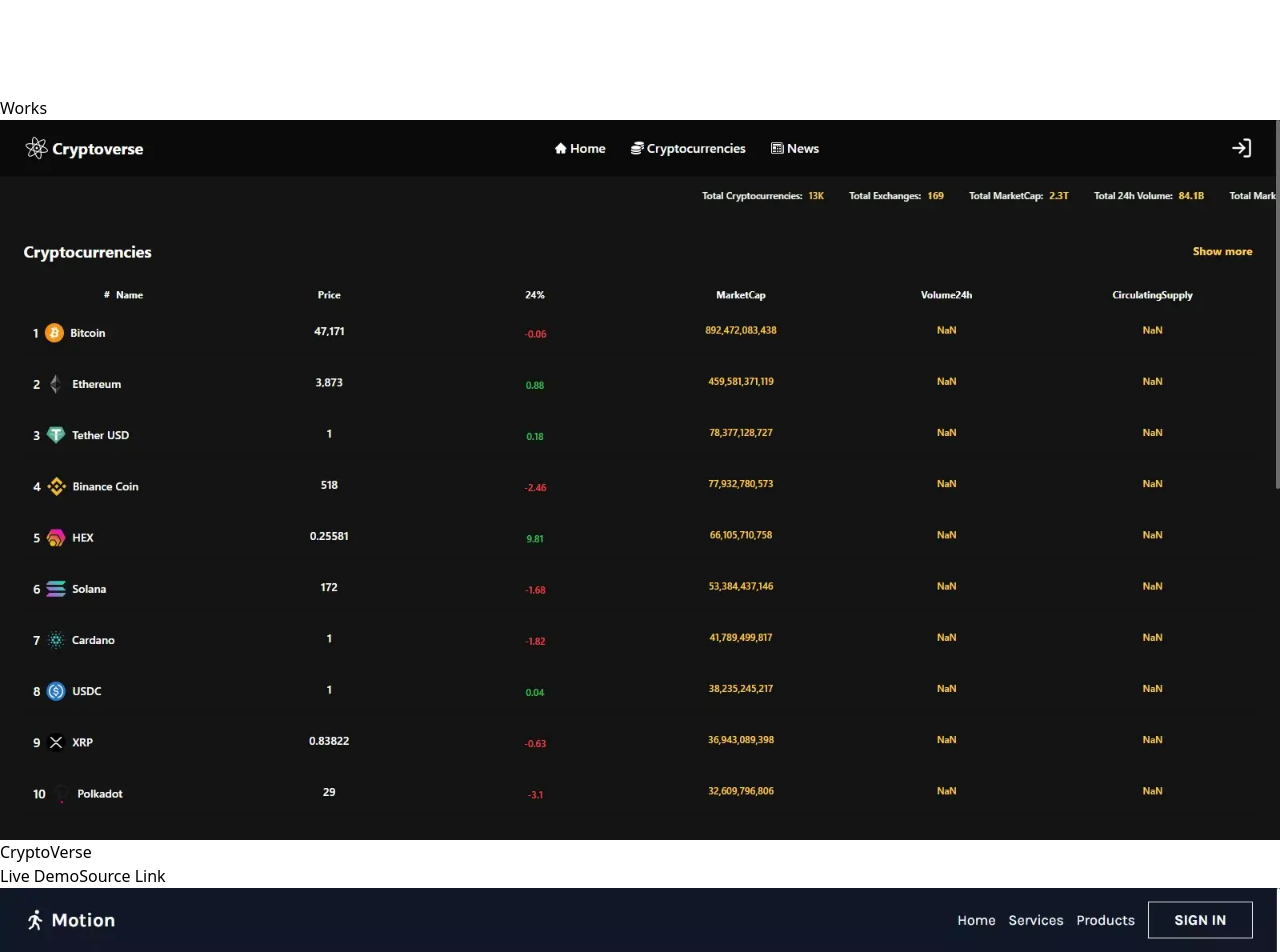
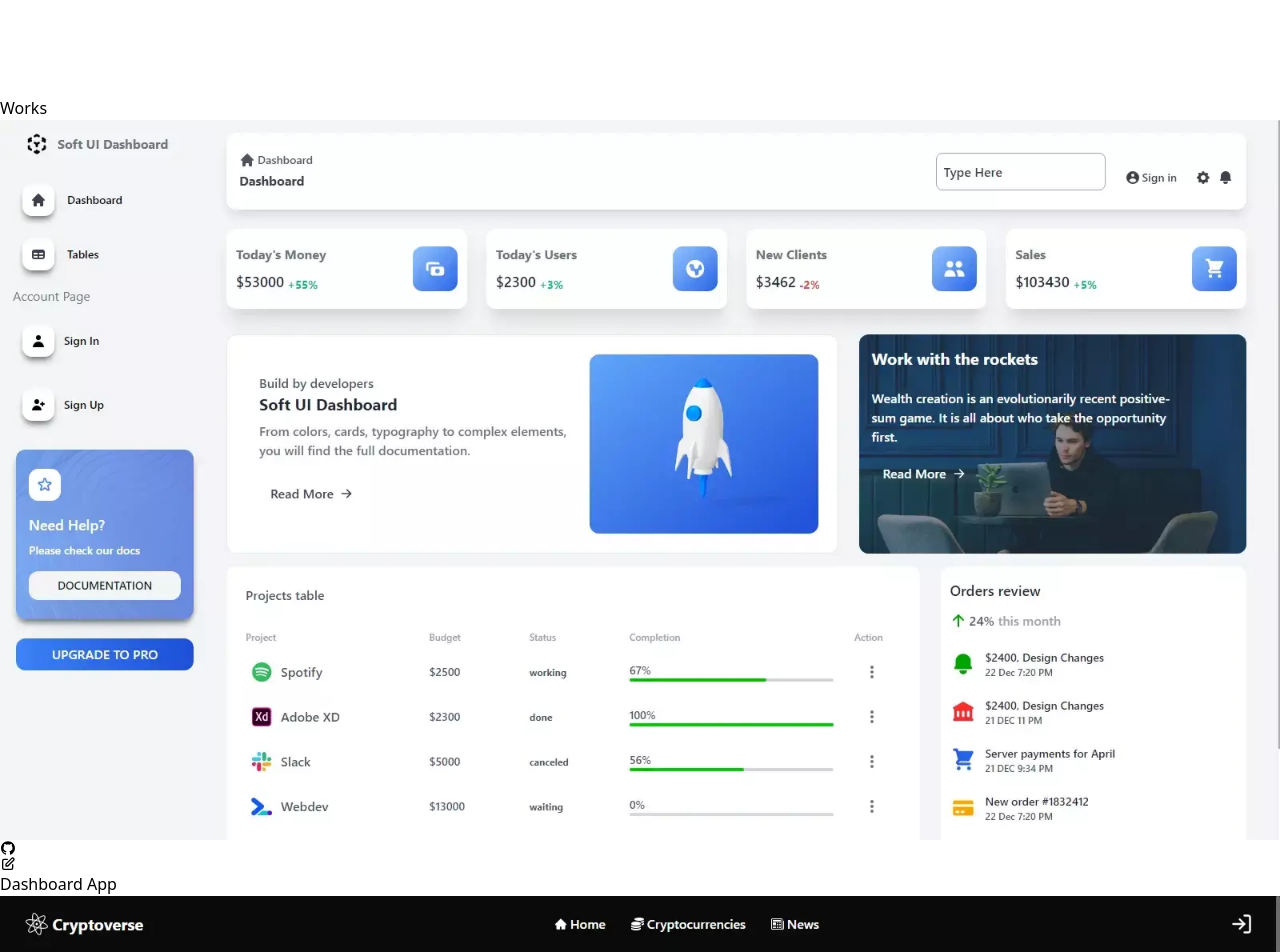
Before and after one commit to hadi21k/portfolio, a React (Vite) app: page /works in a window 1280 px wide. Shown: the part 1380-2332 px from the top of the page. Built offline with nearby package versions, Linux system fonts and the light colour scheme.

Commit message:
redesign projects section

```diff
--- a/src/Components/Works/WorkSection.jsx
+++ b/src/Components/Works/WorkSection.jsx
@@ -1,6 +1,7 @@
-import { AnimatePresence, motion } from "framer-motion";
-import { useState } from "react";
+import { motion } from "framer-motion";
 import { useSelector } from "react-redux";
+import { AiOutlineGithub } from "react-icons/ai";
+import { HiOutlinePencilAlt } from "react-icons/hi";
 
 const WorkSection = () => {
 	const worksData = useSelector((state) => state.data.works);
@@ -8,7 +9,10 @@
 		<>
 			<div className="grid grid-cols-1 gap-12 py-3 mt-6 overflow-hidden md:grid-cols-2 lg:grid-cols-3">
 				{worksData.map(({ title, sourceLink, liveDemo, image, id }) => (
-          <div key={id} className="rounded-lg overflow-hidden dark:border-white">
+					<div
+						key={id}
+						className="overflow-hidden transition-all duration-300 transform translate-y-0 rounded-lg hover:translate-y-[-5px] group"
+					>
 						<motion.div
 							initial={{
 								opacity: 0,
@@ -20,32 +24,30 @@
 								ease: "linear",
 								delay: id * 0.5,
 							}}
-              className="cursor-pointer img"
+							className="overflow-hidden cursor-pointer img "
 						>
-              <img src={image} alt={title} className="rounded-lg text-2xl" />
+							<img
+								src={image}
+								alt={title}
+								className="duration-300 rounded-lg opacity-50 group-hover:opacity-100 transtion-all"
+							/>
 						</motion.div>
 						<motion.div
 							initial={{ x: -80, opacity: 0 }}
 							animate={{ opacity: 1, x: 0 }}
 							transition={{ duration: 0.5, ease: "linear", delay: id * 0.5 }}
-              className="flex flex-col space-y-2 py-2"
+							className="flex flex-row-reverse justify-between py-2"
 						>
-              <div className="text-lg text-[#111e27] dark:text-[#ffce45] font-bold">
-                <h1>{title}</h1>
+							<div className="flex space-x-1">
+								<a href={liveDemo}>
+									<AiOutlineGithub className="w-5 h-5 dark:text-white text-[#111e27] transition-all duration-300 transform scale-100 hover:scale-110" />
+								</a>
+								<a href={sourceLink}>
+									<HiOutlinePencilAlt className="w-5 h-5 dark:text-white text-[#111e27] transition-all duration-300 transform scale-100 hover:scale-110" />
+								</a>
 							</div>
-              <div className="flex space-x-2 itemcenter">
-                <a
-                  href={liveDemo}
-                  className="p-1 text-xs rounded dark:bg-[#ffce45] bg-red-500 dark:text-[#111e27] text-white font-bold"
-                >
-                  Live Demo
-                </a>
-                <a
-                  href={sourceLink}
-                  className="p-1 text-xs rounded dark:bg-[#ffce45] bg-red-500 dark:text-[#111e27] text-white font-bold"
-                >
-                  Source Link
-                </a>
+							<div className="text-sm text-[#111e27] dark:text-[#ffce45] font-semibold">
+								{title}
 							</div>
 						</motion.div>
 					</div>
--- a/src/features/reducer.js
+++ b/src/features/reducer.js
@@ -17,12 +17,20 @@
 	],
 	works: [
 		{
+			title: "Dashboard App",
+			description: "Clone Dashbaord ",
+			sourceLink: "https://github.com/hadi21k/Dashboard-app-react-tailwindcss",
+			liveDemo: "https://dashboard-appp.netlify.app/",
+			image: dashboardImage,
+			id: 1,
+		},
+		{
 			title: "CryptoVerse",
 			description: "A cryptocurrency market tracker",
 			sourceLink: "https://github.com/hadi21k/cryptomarket-app",
 			liveDemo: "https://coinmarket.vercel.app",
 			image: cryptoVerse,
-      id: 1,
+			id: 2,
 		},
 		{
 			title: "Motion",
@@ -30,14 +38,6 @@
 			sourceLink: "https://github.com/hadi21k/Motion-website-Reactjs",
 			liveDemo: "https://motionn.netlify.app/",
 			image: motionImage,
-      id: 2,
-    },
-    {
-      title: "Dashboard App",
-      description: "Clone Dashbaord ",
-      sourceLink: "https://github.com/hadi21k/Dashboard-app-react-tailwindcss",
-      liveDemo: "https://dashboard-appp.netlify.app/",
-      image: dashboardImage,
 			id: 3,
 		},
 		{
```
Lines whose indentation alone changed are shown as unchanged.
